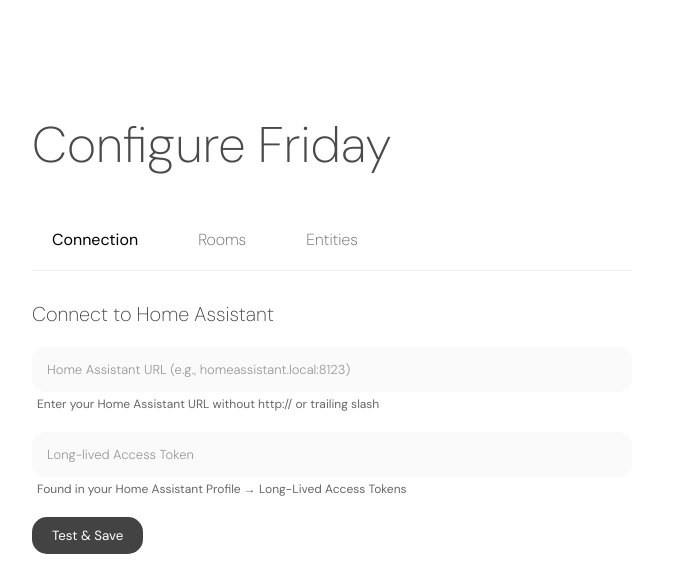
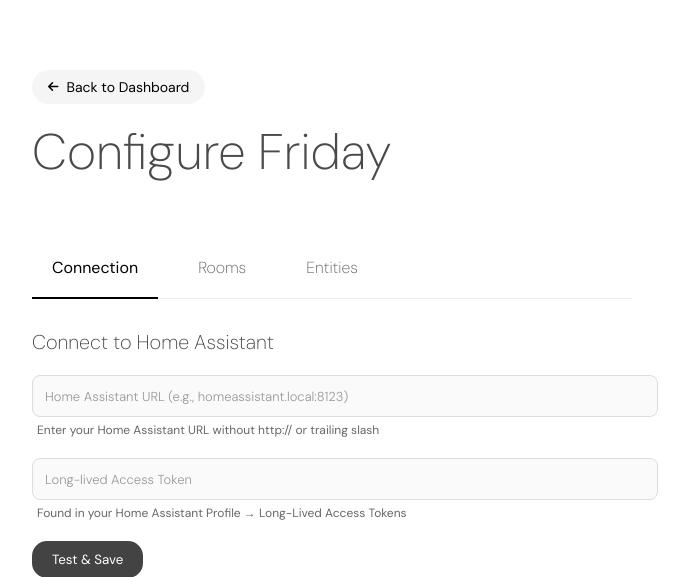
Before and after one commit to thatwebagency/Project-Friday-TWA, a Python web app: template templates/settings.html in a window 1280 px wide. Shown: the top 577 px of the page, without its empty margins (308-997 px from the left). Run offline with Jinja, Linux system fonts and the light colour scheme; the template is opened without the code that fills it, so the values that code supplies are empty; some libraries are stand-ins or nearby versions.

Commit message:
Styling updates
Updated Settings page styling. Added "Back to dashboard" link.

```diff
--- a/static/css/settings.css
+++ b/static/css/settings.css
@@ -44,7 +36,7 @@
     left: 0;
     width: 100%;
     height: 2px;
-    background: #1a73e8;
+    background: #000000;
 }
 
 .tab-content {
@@ -133,3 +129,41 @@ button:disabled {
     background: #ccc;
     cursor: not-allowed;
 }
+
+.settings-header-container {
+    display: flex;
+    justify-content: space-between;
+    align-items: flex-start;
+    margin-bottom: 20px;
+    flex-direction: column;
+}
+
+.back-to-dashboard {
+    display: flex;
+    align-items: center;
+    gap: 8px;
+    padding: 8px 16px;
+    background-color: #f5f5f5;
+    border-radius: 20px;
+    color: #333;
+    text-decoration: none;
+    font-size: 14px;
+    transition: background-color 0.2s, color 0.2s;
+}
+
+.back-to-dashboard:hover {
+    background-color: #e0e0e0;
+    color: #1a73e8;
+}
+
+.back-to-dashboard i {
+    font-size: 12px;
+}
+
+h2.setup-header-text {
+    margin-top: 15px;
+}
+
+a.back-to-dashboard {
+    color: black !important;
+}
--- a/templates/settings.html
+++ b/templates/settings.html
@@ -3,9 +3,13 @@
 {% block content %}
 <script src="https://cdn.jsdelivr.net/npm/sortablejs@1.15.0/Sortable.min.js"></script>
 <script src="{{ url_for('static', filename='js/settings.js') }}"></script>
-
+<link rel="stylesheet" href="{{ url_for('static', filename='css/settings.css') }}">
 <!-- Add CSS for drag handle -->
 <style>
+    button.tab-button.active {
+        background: none;
+    }
+
     .room-entry {
         display: flex;
         align-items: center;
@@ -92,7 +96,13 @@
 </style>
 
 <div class="setup-container">
-    <h2 class="setup-header-text">Configure Friday</h2>
+    <div class="settings-header-container">
+        <a href="/" class="back-to-dashboard">
+            <i class="fas fa-arrow-left"></i>
+            Back to Dashboard
+        </a>
+        <h2 class="setup-header-text">Configure Friday</h2>
+    </div>
     <div class="settings-tabs">
         <button class="tab-button active" data-tab="connection">Connection</button>
         <button class="tab-button" data-tab="rooms">Rooms</button>
```
Also changed, not shown: other parts of static/css/settings.css (+14 -18 lines).
